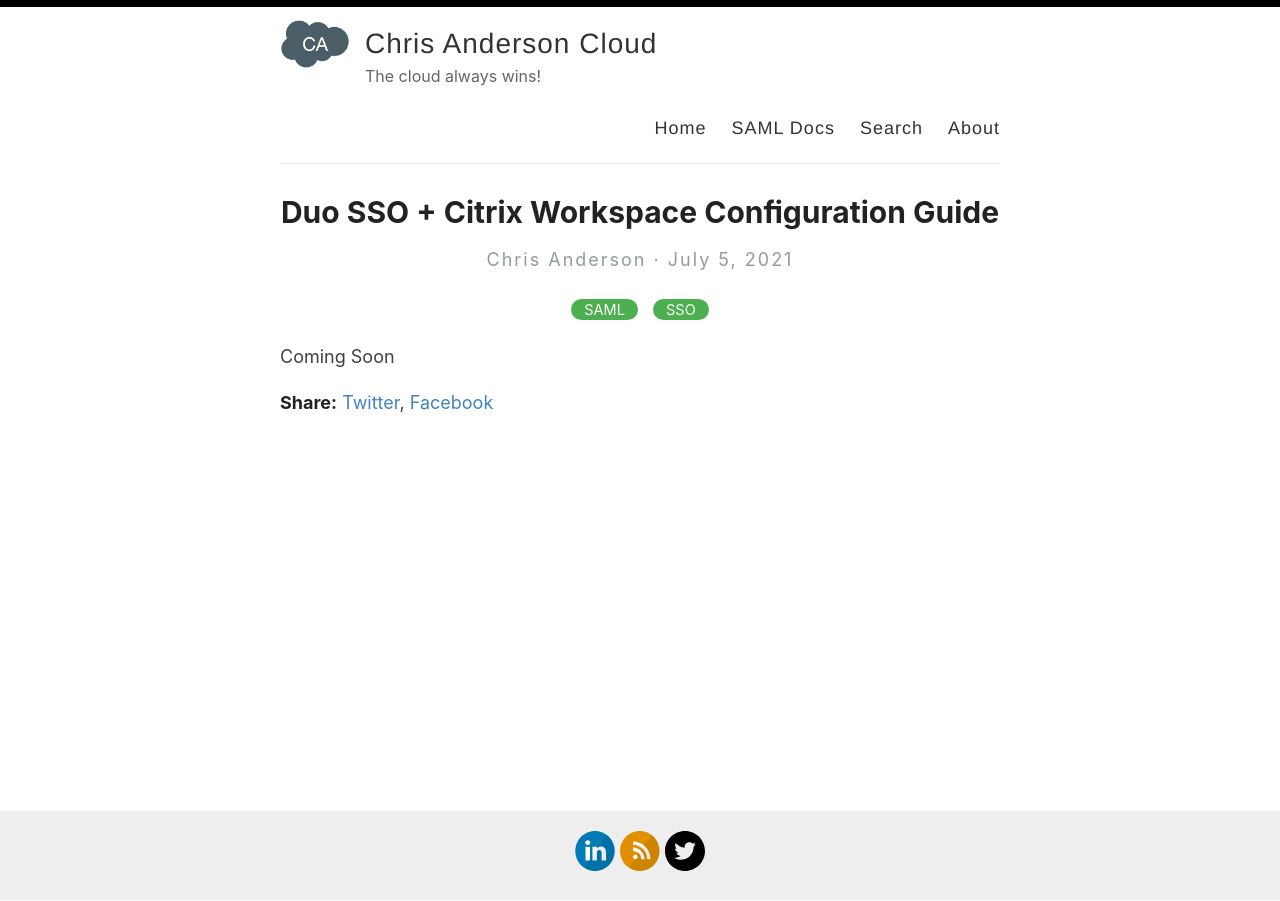
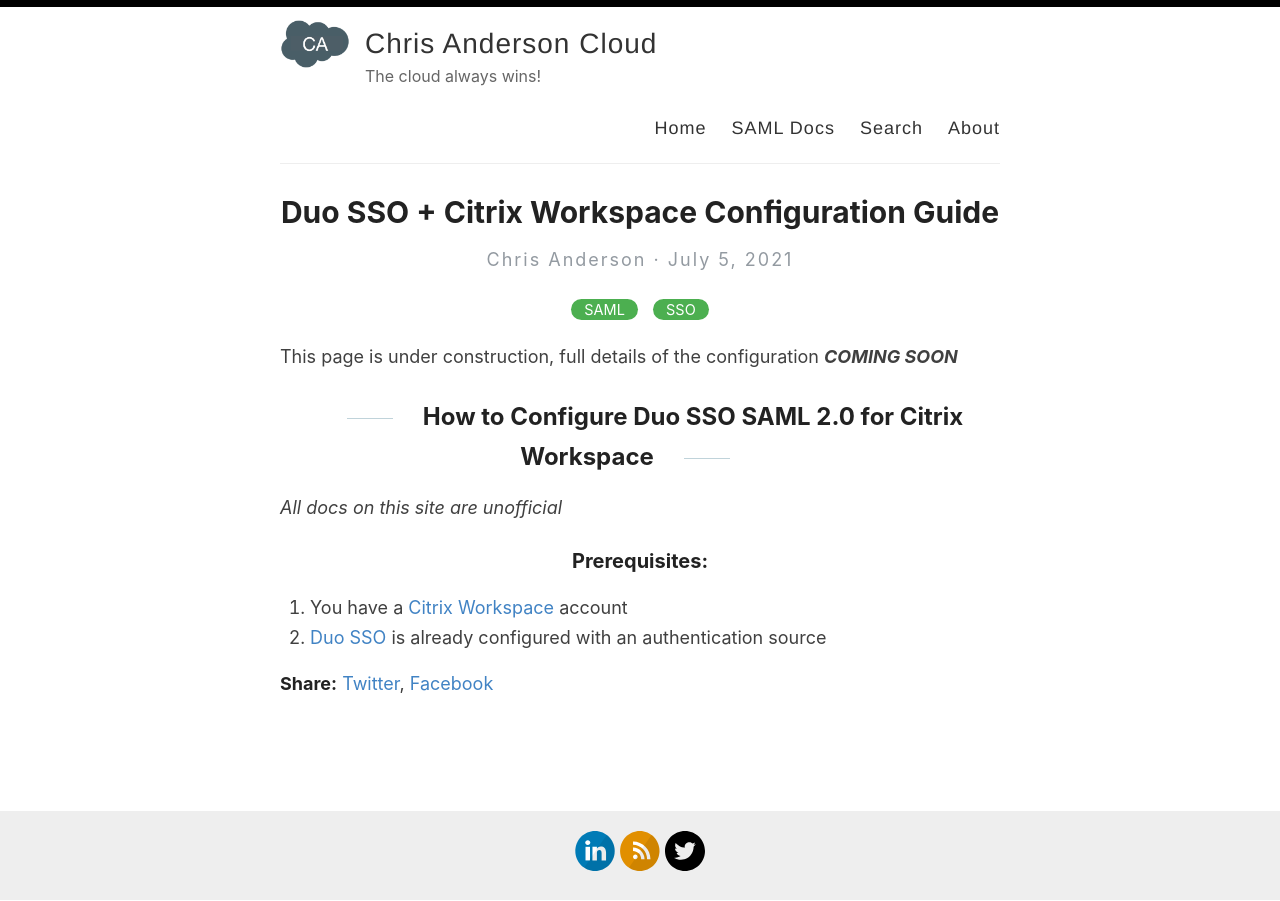
Before and after one commit to christophe81/christophe81.github.io, a Jekyll site: the page built from _posts/2021-07-05-Duo SSO-Citrix-Workspace.md, in a window 1280 px wide. Built offline with Jekyll 4.4.1, drawn with Linux system fonts in a browser that asks for light colours; comment, search, counter and statistics services are not loaded.

Commit message:
Update 2021-07-05-Duo SSO-Citrix-Workspace.md

```diff
--- a/_posts/2021-07-05-Duo SSO-Citrix-Workspace.md
+++ b/_posts/2021-07-05-Duo SSO-Citrix-Workspace.md
@@ -5,4 +5,12 @@
 excerpt_separator: <!--more-->
 ---
 
-Coming Soon
+This page is under construction, full details of the configuration _**COMING SOON**_
+
+## How to Configure Duo SSO SAML 2.0 for Citrix Workspace
+
+*All docs on this site are unofficial*
+
+### Prerequisites:
+1. You have a [Citrix Workspace](https://www.citrix.com/products/citrix-workspace/) account
+1. [Duo SSO](https://duo.com/docs/sso) is already configured with an authentication source
```
